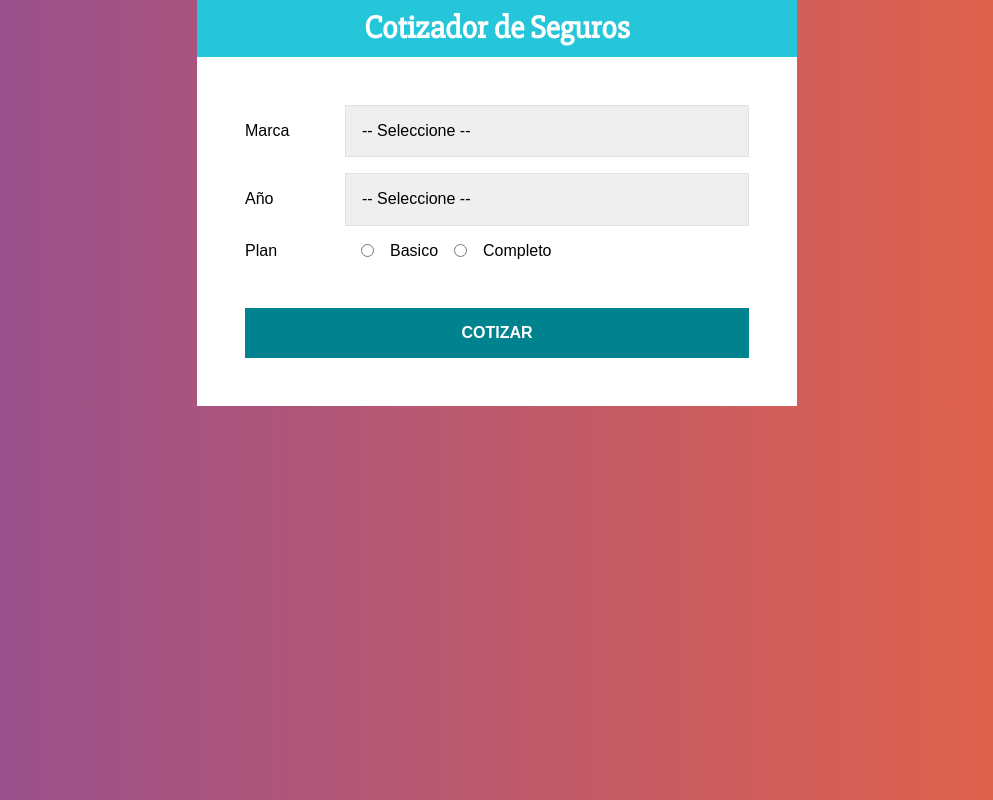
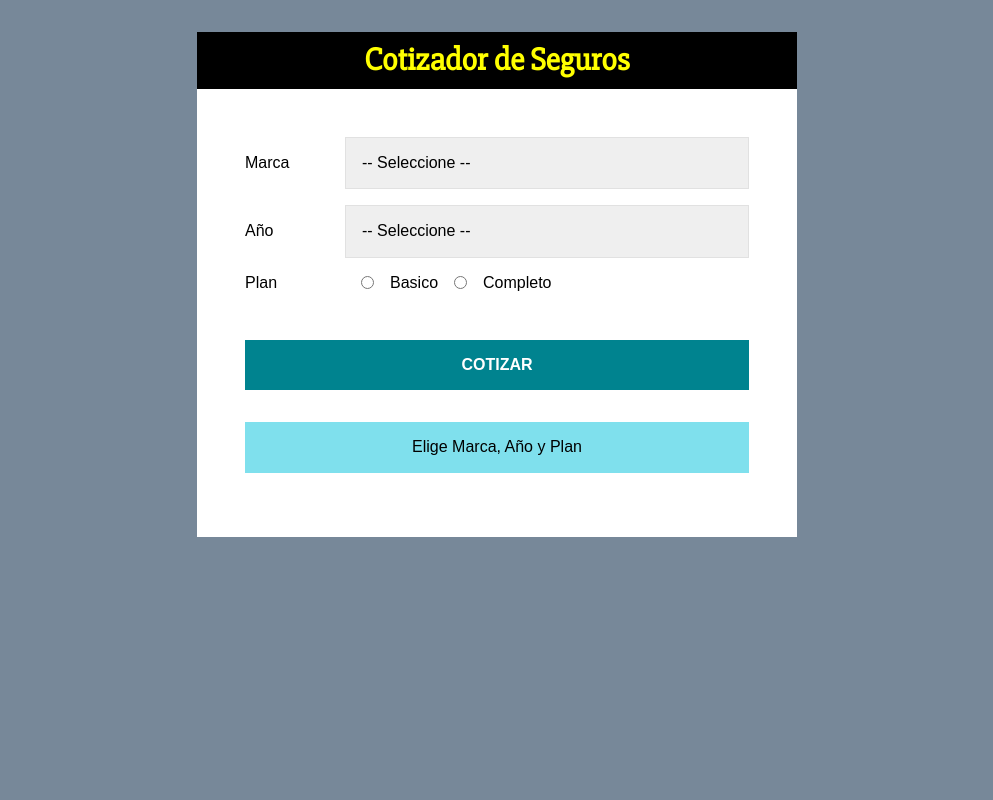
Before and after one commit to Ernesferre/Cotizador-de-Seguros, a React (Create React App) app: page / in a window 1280 px wide. Shown: the whole page, without its empty margins (143-1136 px from the left). Built offline with nearby package versions, Linux system fonts and the light colour scheme.

Commit message:
mostrando el total a pagar

```diff
--- a/src/App.js
+++ b/src/App.js
@@ -3,10 +3,12 @@ import Header from  "./components/Header";
 import Formulario from  "./components/Formulario";
 import styled from '@emotion/styled';
 import Resumen from  "./components/Resumen";
+import Resultado from  "./components/Resultado";
 
 const Contenedor = styled.div`
   max-width: 600px;
   margin: 0 auto;
+  margin-top: 2rem;
 `;
 
 const ContenedorFormulario = styled.div`
@@ -28,7 +30,7 @@ function App() {
   });
 
   // extraer datos
-  const { datos } = resumen;
+  const { cotizacion, datos } = resumen;
 
 
 
@@ -46,6 +48,9 @@ function App() {
         <Resumen
           datos={datos}
         />
+        <Resultado
+          cotizacion={cotizacion}
+        />
       </ContenedorFormulario>
     </Contenedor>
   );
--- a/src/components/Formulario.js
+++ b/src/components/Formulario.js
@@ -106,9 +106,9 @@ const Formulario = ({guardarResumen}) => {
         // por cada año hay que restar el 3%
         resultado -=((diferencia * 3) * resultado ) / 100;
 
-        // Americano 15
-        // Asiatico 5%
-        // Europeo 30%
+        // Ford 15
+        // Fiat 5%
+        // Toyota 30%
         resultado = calcularMarca(marca) * resultado;
 
         console.log(resultado);
@@ -150,9 +150,9 @@ const Formulario = ({guardarResumen}) => {
 
                 >
                     <option value="">-- Seleccione --</option>
-                    <option value="americano">Americano</option>
-                    <option value="europeo">Europeo</option>
-                    <option value="asiatico">Asiatico</option>
+                    <option value="ford">Ford</option>
+                    <option value="toyota">Toyota</option>
+                    <option value="fiat">Fiat</option>
 
                 </Select>
 
--- a/src/components/Header.js
+++ b/src/components/Header.js
@@ -2,10 +2,10 @@
 import styled from '@emotion/styled';
 
 const ContenedorHeader = styled.header`
-    background-color: #26C6DA;
+    background-color: black;
     padding: 10px;
     font-weight: bold;
-    color: #FFFFFF;
+    color: yellow;
 `
 const TextoHeader = styled.h1`
     font-size: 2rem;
--- a/src/components/Resultado.js
+++ b/src/components/Resultado.js
@@ -0,0 +1,42 @@
+import styled from '@emotion/styled';
+
+const Mensaje = styled.p`
+    background-color: rgb(127,224,237);
+    margin-top: 2rem;
+    padding: 1rem;
+    text-align: center;
+`;
+
+const TextoCotizacion = styled.p`
+    color: yellow;
+    padding: 1rem;
+    text-transform: uppercase;
+    font-weight: bold;
+    margin: 0;
+`;
+
+const ResultadoCotizacion = styled.div`
+    text-align: center;
+    padding: .5rem;
+    border: 1px solid yellow;
+    background-color: black;
+    margin-top: 1rem;
+    position: relative;
+`;
+
+
+
+const Resultado = ({cotizacion}) => {
+
+    return (
+        (cotizacion === 0)
+         ? <Mensaje> Elige Marca, Año y Plan</Mensaje>
+         : (<ResultadoCotizacion>
+                <TextoCotizacion> El Total es: $ {cotizacion} </TextoCotizacion>
+            </ResultadoCotizacion>)
+            )
+
+
+}
+
+export default Resultado;
--- a/src/components/Resumen.js
+++ b/src/components/Resumen.js
@@ -1,4 +1,13 @@
+import styled from '@emotion/styled';
+import {primerMayuscula } from '../helper';
 
+const ContenedorResumen = styled.div`
+    padding: 1rem;
+    text-align: center;
+    background-color: #00838f;
+    color: #fff;
+    margin-top: 1rem;
+`;
 
 const Resumen = ({datos}) => {
 
@@ -8,14 +17,14 @@ const Resumen = ({datos}) => {
     if (marca === '' || year ==='' || plan ==='') return null;
 
     return (
-        <>
+        <ContenedorResumen>
             <h2>Resumen de Cotizacion</h2>
             <ul>
-                <li>Marca: </li>
-                <li>Plan: </li>
-                <li>Año del auto: </li>
+                <li>Marca: {primerMayuscula(marca)} </li>
+                <li>Plan: {primerMayuscula(plan)} </li>
+                <li>Año del auto: {year} </li>
             </ul>
-        </>
+        </ContenedorResumen>
      );
 }
 
--- a/src/helper.js
+++ b/src/helper.js
@@ -8,13 +8,13 @@ export function obtenerDiferenciaYear(year) {
 export function calcularMarca (marca) {
     let incremento;
     switch (marca) {
-        case "europeo":
+        case "toyota":
             incremento = 1.30;
             break;
-        case "americano":
+        case "ford":
             incremento = 1.15;
             break;
-        case "asiatico":
+        case "fiat":
             incremento = 1.05;
             break;
 
@@ -29,3 +29,8 @@ export function calcularMarca (marca) {
 export function obtenerPlan (plan) {
     return (plan === 'basico') ? 1.20 : 1.50;
 }
+
+// muestra la primer letra en Mayuscula
+export function primerMayuscula (texto) {
+    return texto.charAt(0).toUpperCase() + texto.slice(1);
+}
--- a/src/index.css
+++ b/src/index.css
@@ -2,9 +2,9 @@ html {
   box-sizing: border-box;
 }
 body {
-  background: #e96443;  /* fallback for old browsers */
-  background: -webkit-linear-gradient(to right, #904e95, #e96443);  /* Chrome 10-25, Safari 5.1-6 */
-  background: linear-gradient(to right, #904e95, #e96443);
+  background: lightslategray;  /* fallback for old browsers */
+  /* background: -webkit-linear-gradient(to right, #904e95, #e96443);  Chrome 10-25, Safari 5.1-6 */
+  /* background: linear-gradient(to right, #904e95, #e96443);  */
   font-family: Arial, Helvetica, sans-serif;
 }
 ul {
```
